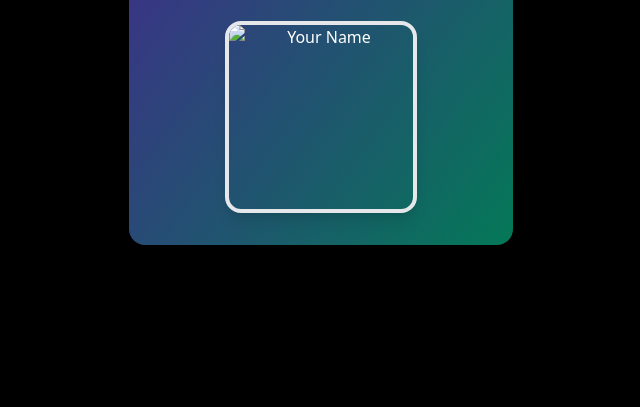
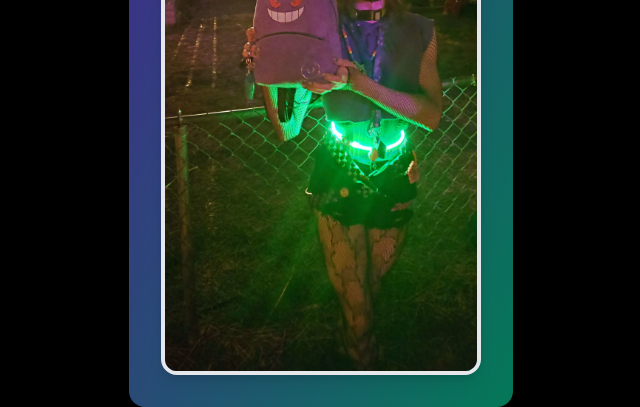
Before and after one commit to aaronthehedgehog/aaronthehedgehog.github.io, a plain HTML site: page index.html in a window 1280 px wide. Shown: the part 424-831 px from the top of the page, without its empty margins (319-959 px from the left). Before the commit the page ends 800 px from the top, so only its background shows below. Drawn offline with nearby package versions, Linux system fonts and the light colour scheme.

Commit message:
Fix image path and embiggen

```diff
--- a/index.html
+++ b/index.html
@@ -64,7 +64,7 @@
     </div>
 
     <!-- Personal Photo -->
-    <img src="your-photo.jpg" alt="Your Name" class="w-48 h-48 rounded-2xl mx-auto shadow-lg border-4 border-white/20" />
+    <img src="dnight.jpg" alt="Your Name" class="max-w-xs w-full rounded-2xl mx-auto shadow-lg border-4 border-white/20" />
   </div>
 </body>
 </html>
```
